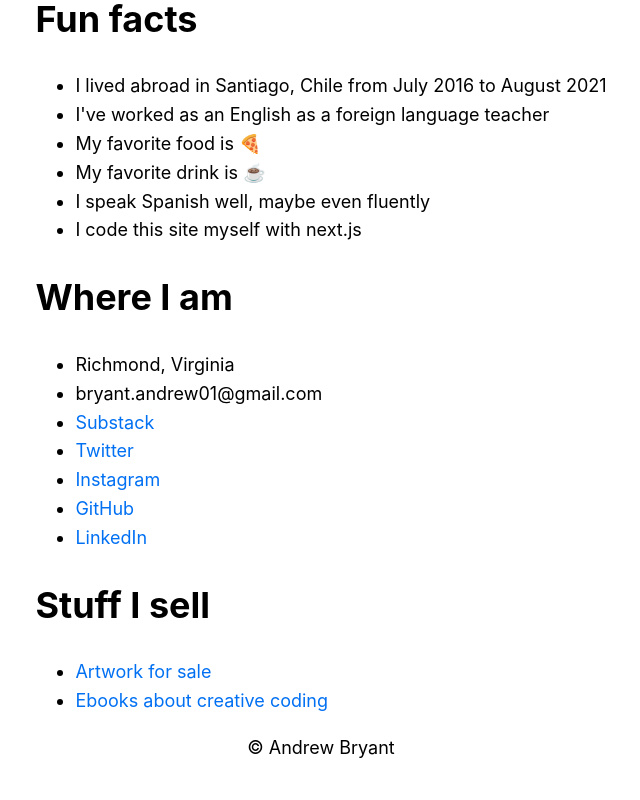
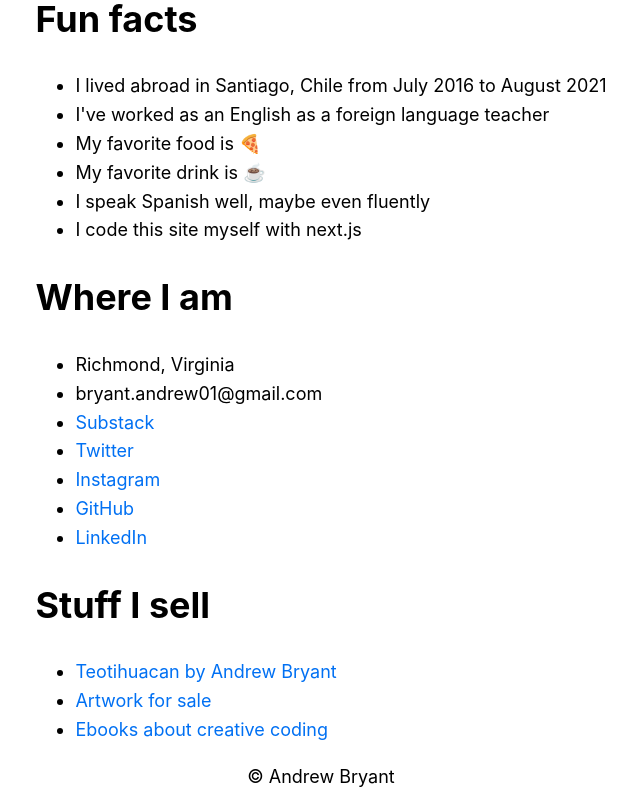
Before and after one commit to apbryant/website, a Next.js app: page / in a window 1280 px wide. Shown: the part 397-1197 px from the top of the page, without its empty margins (319-959 px from the left). Before the commit the page ends 1168 px from the top, so only its background shows below. Built offline with nearby package versions, Linux system fonts and the light colour scheme.

Commit message:
Add Teotihuacan link to homepage

```diff
--- a/pages/index.js
+++ b/pages/index.js
@@ -39,6 +39,7 @@ export default function Home() {
         </ul>
         <h1>Stuff I sell</h1>
         <ul>
+	  <li><a href="https://opensea.io/collection/teotihuacan-by-andrew-bryant">Teotihuacan by Andrew Bryant</a></li>
           <li><a href="https://www.etsy.com/shop/BryantGenArt">Artwork for sale</a></li>
           <li><a href="https://gumroad.com/andrewpbryant">Ebooks about creative coding</a></li>
         </ul>
```
